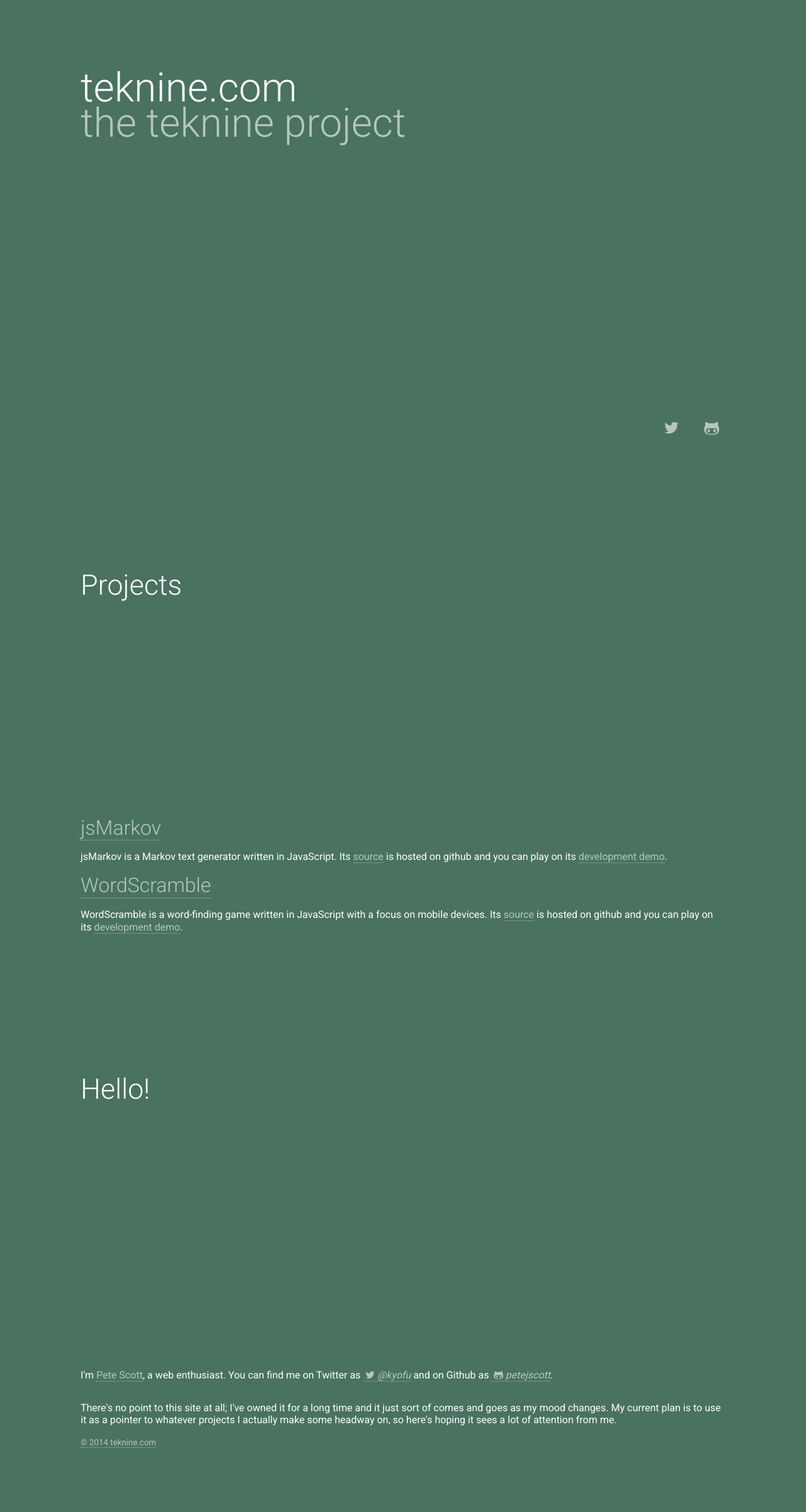
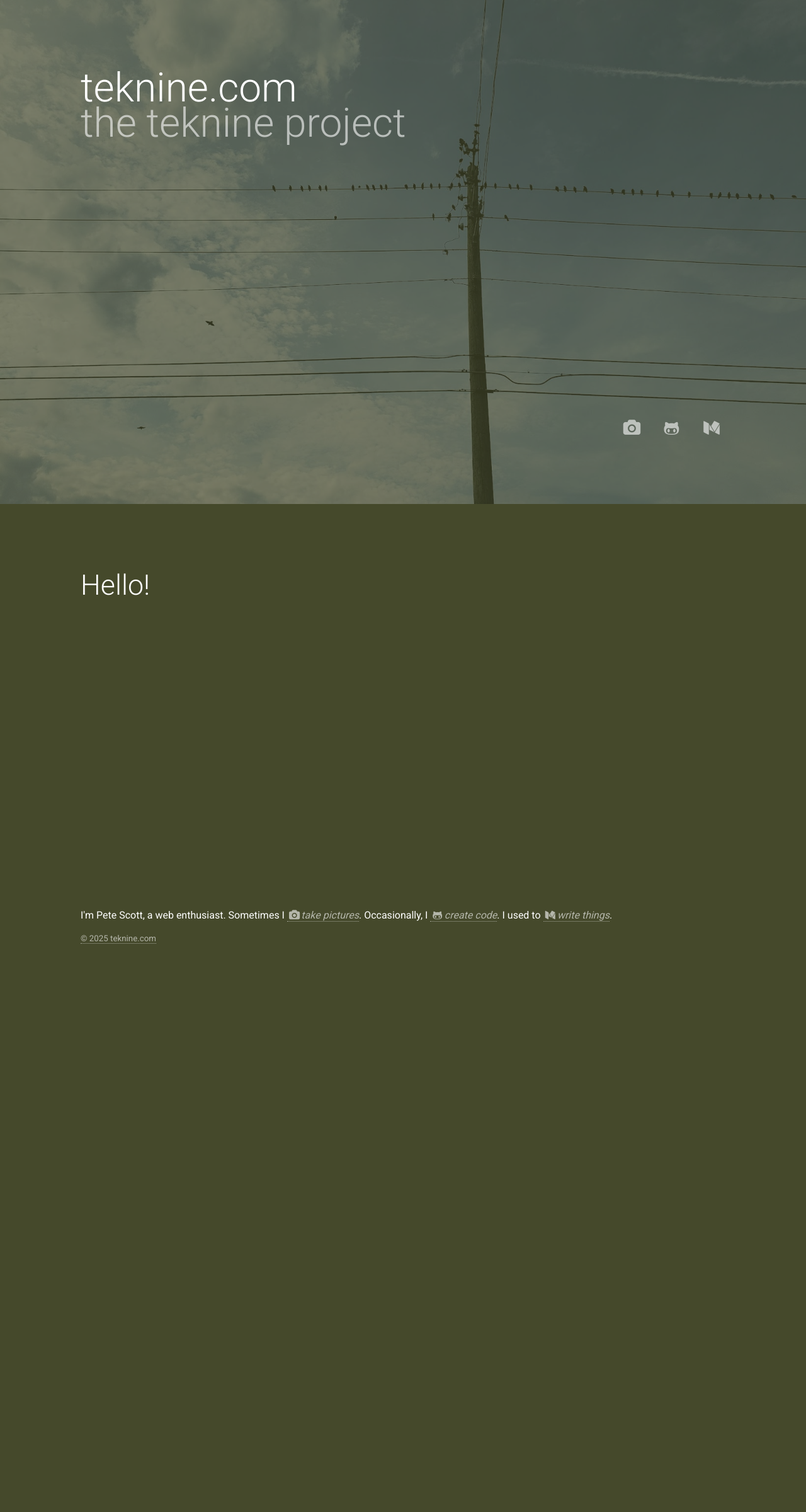
Before and after one commit to petejscott/petejscott.github.io, a PHP site: page / in a window 1280 px wide. Shown: the whole page at 63% size. After the commit the page ends 1498 px from the top, so only its background shows below. Run offline with PHP 8.4, Linux system fonts and the light colour scheme.

Commit message:
Various text and style updates as well as improvements to the scrolling code

```diff
--- a/css/fontello.css
+++ b/css/fontello.css
@@ -1,10 +1,11 @@
 @font-face {
   font-family: 'fontello';
-  src: url('../font/fontello.eot?14186121');
-  src: url('../font/fontello.eot?14186121#iefix') format('embedded-opentype'),
-       url('../font/fontello.woff?14186121') format('woff'),
-       url('../font/fontello.ttf?14186121') format('truetype'),
-       url('../font/fontello.svg?14186121#fontello') format('svg');
+  src: url('../font/fontello.eot?96219836');
+  src: url('../font/fontello.eot?96219836#iefix') format('embedded-opentype'),
+       url('../font/fontello.woff2?96219836') format('woff2'),
+       url('../font/fontello.woff?96219836') format('woff'),
+       url('../font/fontello.ttf?96219836') format('truetype'),
+       url('../font/fontello.svg?96219836#fontello') format('svg');
   font-weight: normal;
   font-style: normal;
 }
@@ -14,16 +15,15 @@
 @media screen and (-webkit-min-device-pixel-ratio:0) {
   @font-face {
     font-family: 'fontello';
-    src: url('../font/fontello.svg?14186121#fontello') format('svg');
+    src: url('../font/fontello.svg?96219836#fontello') format('svg');
   }
 }
 */
-
- [class^="icon-"]:before, [class*=" icon-"]:before {
+[class^="icon-"]:before, [class*=" icon-"]:before {
   font-family: "fontello";
   font-style: normal;
   font-weight: normal;
-  speak: none;
+  speak: never;
 
   display: inline-block;
   text-decoration: inherit;
@@ -46,9 +46,15 @@
   /* you can be more comfortable with increased icons size */
   /* font-size: 120%; */
 
+  /* Font smoothing. That was taken from TWBS */
+  -webkit-font-smoothing: antialiased;
+  -moz-osx-font-smoothing: grayscale;
+
   /* Uncomment for 3D effect */
   /* text-shadow: 1px 1px 1px rgba(127, 127, 127, 0.3); */
 }
 
-.icon-twitter:before { content: '\e800'; } /* '' */
-.icon-github:before { content: '\e801'; } /* '' */
+.icon-camera:before { content: '\e800'; } /* '' */
+.icon-github:before { content: '\f113'; } /* '' */
+.icon-instagram:before { content: '\f16d'; } /* '' */
+.icon-medium:before { content: '\f23a'; } /* '' */
--- a/index.html
+++ b/index.html
@@ -24,6 +24,23 @@
 					"Myriad Pro", Myriad, "DejaVu Sans Condensed", "Liberation Sans", "Nimbus Sans L",
 					Tahoma, Geneva, "Helvetica Neue", Helvetica, Arial, sans-serif;
 			transition: background 1s;
+		}
+		.backdrop {
+			position: relative;
+		}
+		.backdrop::before {
+			content: '';
+			position: fixed;
+			top: 0;
+			left: 0;
+			right: 0;
+			bottom: 0;
+			background-image: url('img/backdrop/back2.jpg');
+			background-size: cover;
+			background-position: center;
+			background-repeat: no-repeat;
+			opacity: 0.3;
+			z-index: -1;
 		}
 		main, article {
 			width: 80vw;
@@ -81,13 +98,16 @@
 		}
 
 		body.blue {
-			background-color: #738a7f;
+			background-color: #5c6870;
+		}
+		body.yellow {
+			background-color: #45492b;
 		}
 		body.green {
-			background-color: #74916F;
+			background-color: #445441;
 		}
 		body.bluegreen {
-			background-color: #49725F;
+			background-color: #314d40;
 		}
 		section {
 			flex-grow: 0;
@@ -98,6 +118,7 @@
 	<link rel="stylesheet" href="css/fontello.css" />
 </head>
 <body>
+	<div class="backdrop">
 		<main class="snappable">
 			<header>
 				<hgroup>
@@ -106,33 +127,25 @@
 				</hgroup>
 			</header>
 			<nav>
-			<a href="https://twitter.com/kyofu"><i  class="icon-twitter" title="@kyofu on twitter"></i></a>
-			<a href="https://github.com/petejscott"><i  class="icon-github" title="petejscott at github"></i></a>
+				<a href="https://photos.app.goo.gl/jMLL1276XjfjrySB9"><i class="icon-camera" title="dreamtigers album on Google Photos"></i></a>
+				<a href="https://github.com/petejscott"><i class="icon-github" title="petejscott at github"></i></a>
+				<a href="https://medium.com/@ps.9/"><i class="icon-medium" title="writing at medium.com"></i></a>
 			</nav>
 		</main>
-	<article id="projects" class="snappable">
-		<header>
-			<h1>Projects</h1>
-		</header>
-		<section>
-			<h2><a href="http://teknine.com/projects/jsMarkov/src/">jsMarkov</a></h2>
-			<p>jsMarkov is a Markov text generator written in JavaScript. Its <a href="https://github.com/petejscott/jsMarkov">source</a> is hosted on github and you can play on its <a href="http://teknine.com/projects/jsMarkov/src/">development demo</a>.</p>
-		</section>
-		<section>
-			<h2><a href="http://teknine.com/projects/wordScramble/src/">WordScramble</a></h2>
-			<p>WordScramble is a word-finding game written in JavaScript with a focus on mobile devices. Its <a href="https://github.com/petejscott/wordScramble">source</a> is hosted on github and you can play on its <a href="http://teknine.com/projects/wordScramble/src/">development demo</a>.</p>
-		</section>
-	</article>
-	<article id="bio" class="snappable">
+		<article id="about" class="snappable">
 			<header>
 				<h1>Hello!</h1>
 			</header>
-		<p>I'm <a href="https://cosine.teknine.com/info">Pete Scott</a>, a web enthusiast. You can find me on Twitter as <a href="https://twitter.com/kyofu"><i  class="icon-twitter" title="@kyofu on twitter">@kyofu</i></a> and on Github as <a href="https://github.com/petejscott"><i  class="icon-github" title="petejscott at github">petejscott</i></a>.</p><p>There's no point to this site at all; I've owned it for a long time and it just sort of comes and goes as my mood changes. My current plan is to use it as a pointer to whatever projects I actually make some headway on, so here's hoping it sees a lot of attention from me.</p>
 			<footer>
-			<small><a rel="license" href="https://github.com/petejscott/teknine.com/blob/master/LICENSE.txt">&copy; 2014 teknine.com</a></small>
+				<p>I'm Pete Scott, a web enthusiast.
+					Sometimes I <a href="https://photos.app.goo.gl/jMLL1276XjfjrySB9"><i class="icon-camera" title="dreamtigers album on Google Photos">take pictures</i></a>.
+					Occasionally, I <a href="https://github.com/petejscott"><i class="icon-github" title="petejscott at github">create code</i></a>.
+					I used to <a href="https://medium.com/@ps.9/"><i class="icon-medium" title="writing at medium.com">write things</i></a>.
+				</p>
+				<small><a rel="license" href="https://github.com/petejscott/teknine.com/blob/master/LICENSE.txt">&copy; 2025 teknine.com</a></small>
 			</footer>
 		</article>
-
+	</div>
 	<script type="text/javascript" src="js/scrollSnap.js"></script>
 </body>
 </html>
```
Also changed, not shown: js/scrollSnap.js (+24 -44 lines), font/fontello.ttf, font/fontello.woff, font/fontello.woff2 (added), img/backdrop/back1.jpg (added), img/backdrop/back2.jpg (added), 2 other files. Lines whose indentation alone changed are shown as unchanged.
